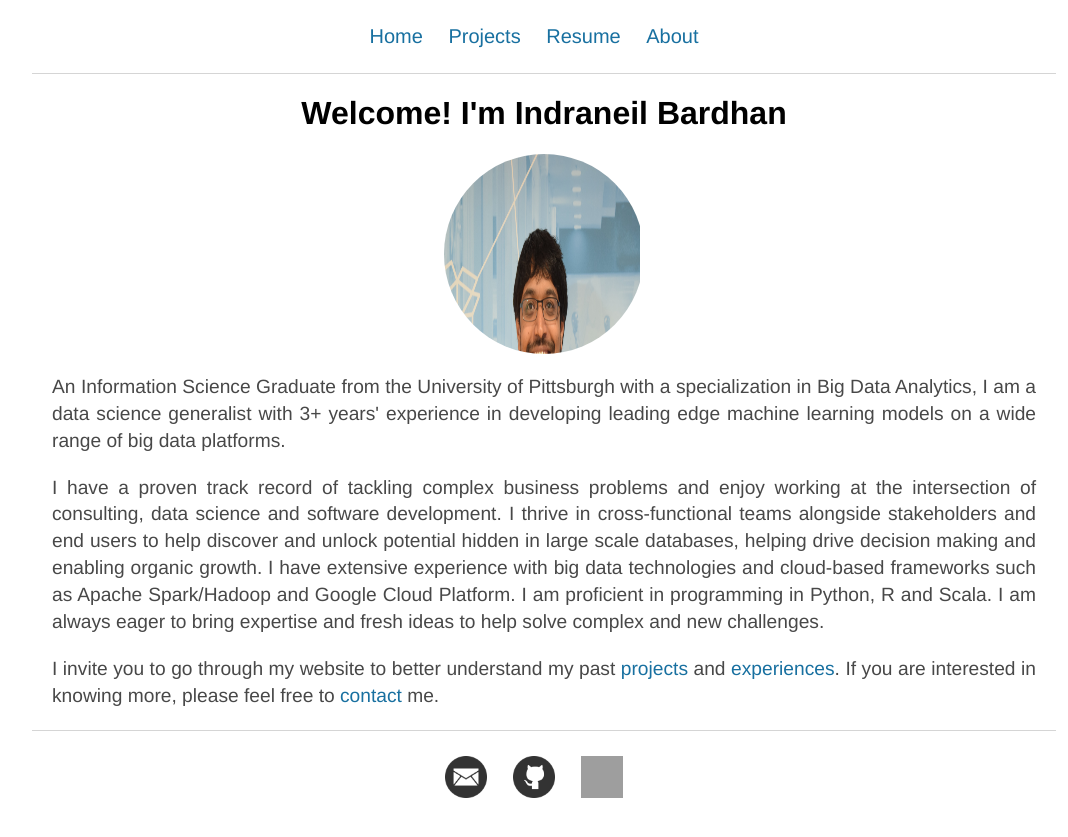
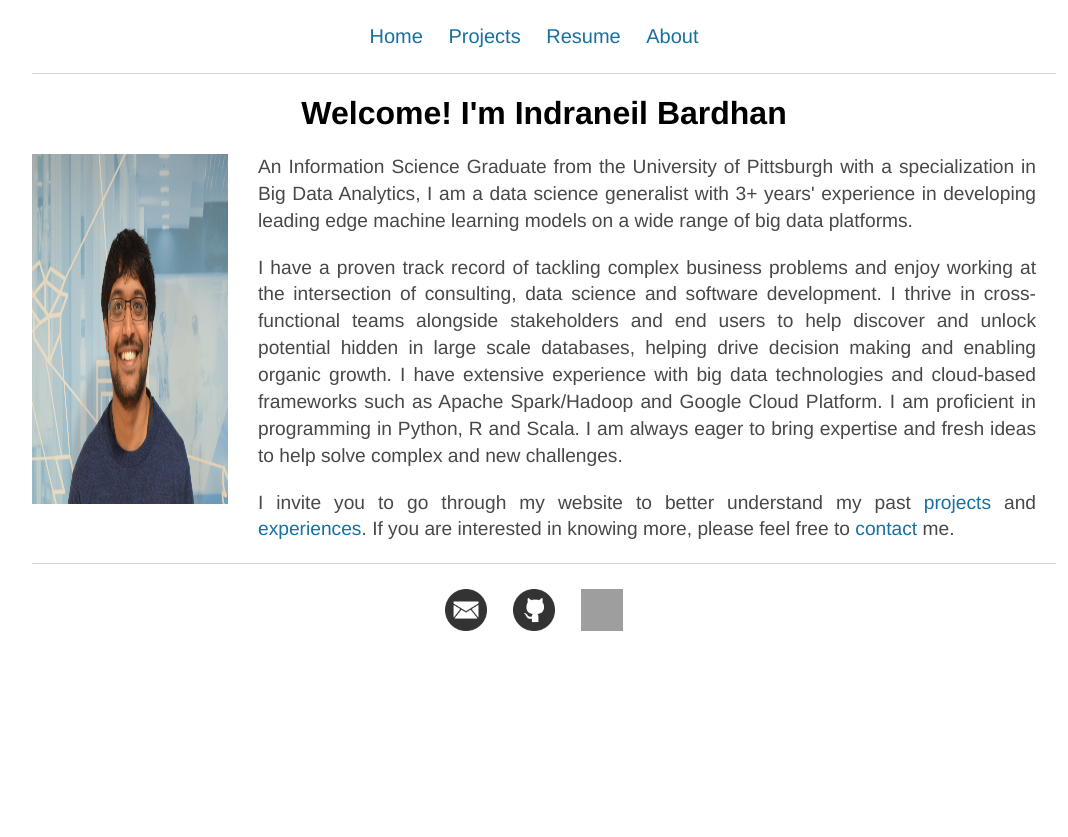
Before and after one commit to NeilBardhan/neilbardhan.github.io, a Jekyll site: the page built from index.html, in a window 1280 px wide. Shown: the top 837 px of the page, without its empty margins (96-1164 px from the left). Built offline with Jekyll 4.4.1, drawn with Linux system fonts in a browser that asks for light colours; grey boxes are pictures that could not be loaded.

Commit message:
Update index.html

```diff
--- a/index.html
+++ b/index.html
@@ -5,7 +5,8 @@ title: Neil's Homepage
 <div>
 <center>
 	<h1>Welcome! I'm Indraneil Bardhan</h1>
-<div class="image-cropper">
+<!-- <div class="image-cropper"> -->
+<div>
 	<img id="main" src="/images/DSC_0007-min.jpg" alt="Photo" style="float:left;width:196px;height:350px;margin-right: 30px;margin-bottom: 30px;">
 <!-- 	<img src = "/images/DSC_0007-min.jpg" alt = "image" class="rounded"> -->
 </div>
```
